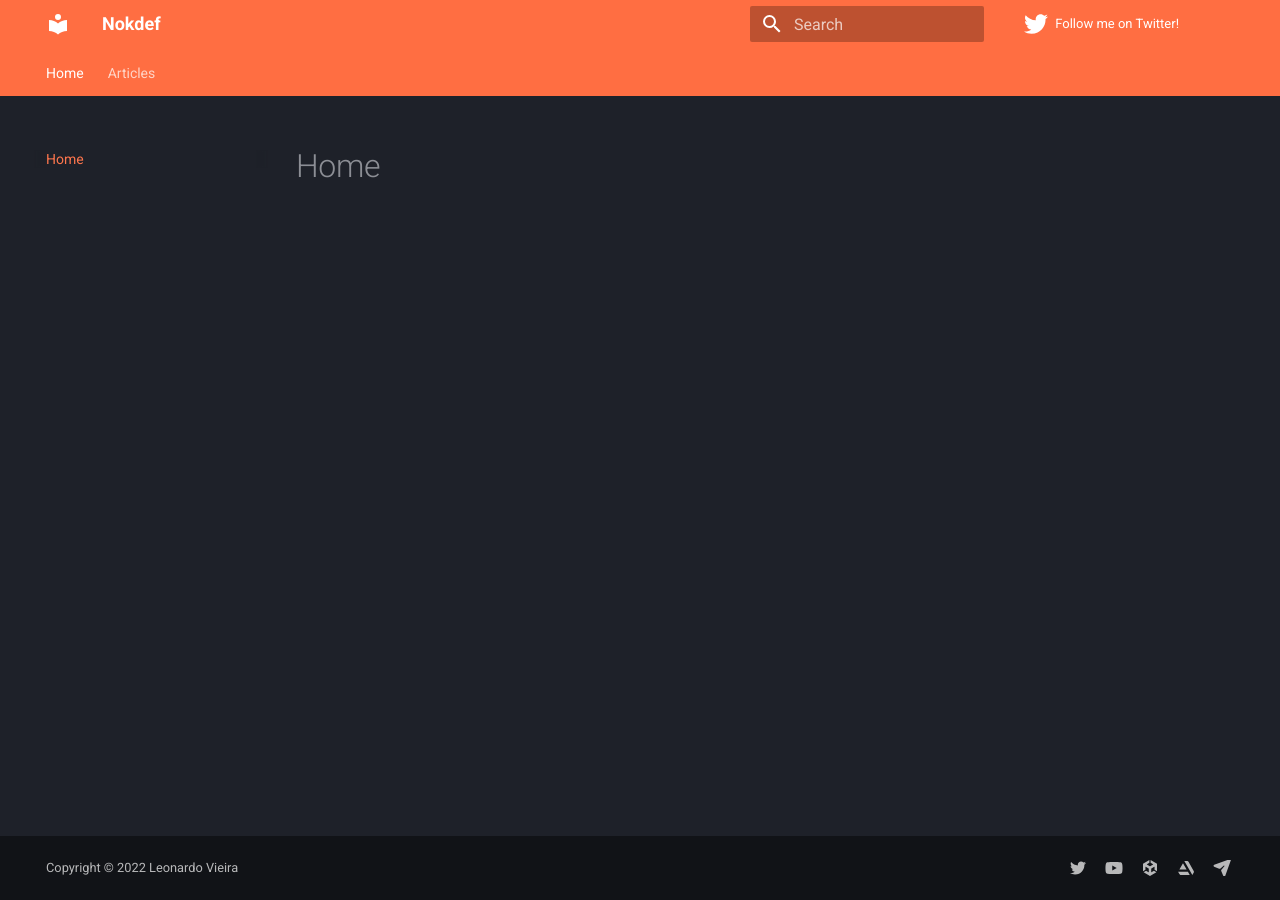
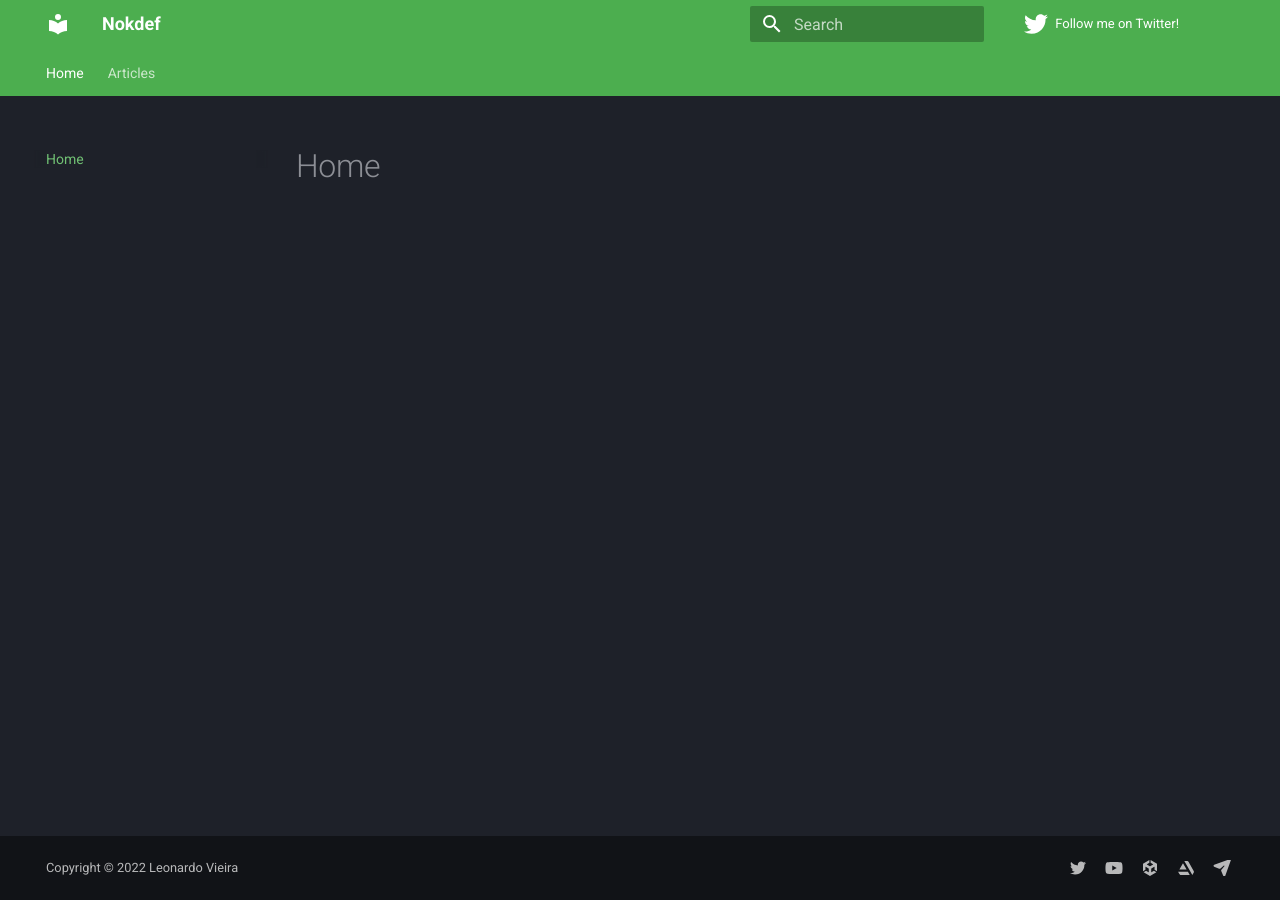
Before and after one commit to Nokdef/NokdefWebsite, an MkDocs documentation site: the page built from docs/index.md, in a window 1280 px wide. Built offline with MkDocs 1.6.1 and Material for MkDocs 9.7.7, drawn with Linux system fonts in a browser that asks for light colours.

Commit message:
Update mkdocs.yml

```diff
--- a/mkdocs.yml
+++ b/mkdocs.yml
@@ -3,8 +3,8 @@ theme:
   name: material
   palette:
     scheme: slate
-    primary: deep orange
-    accent: orange
+    primary: green
+    accent: teal
   font:
     code: Roboto Mono
   features:
```
